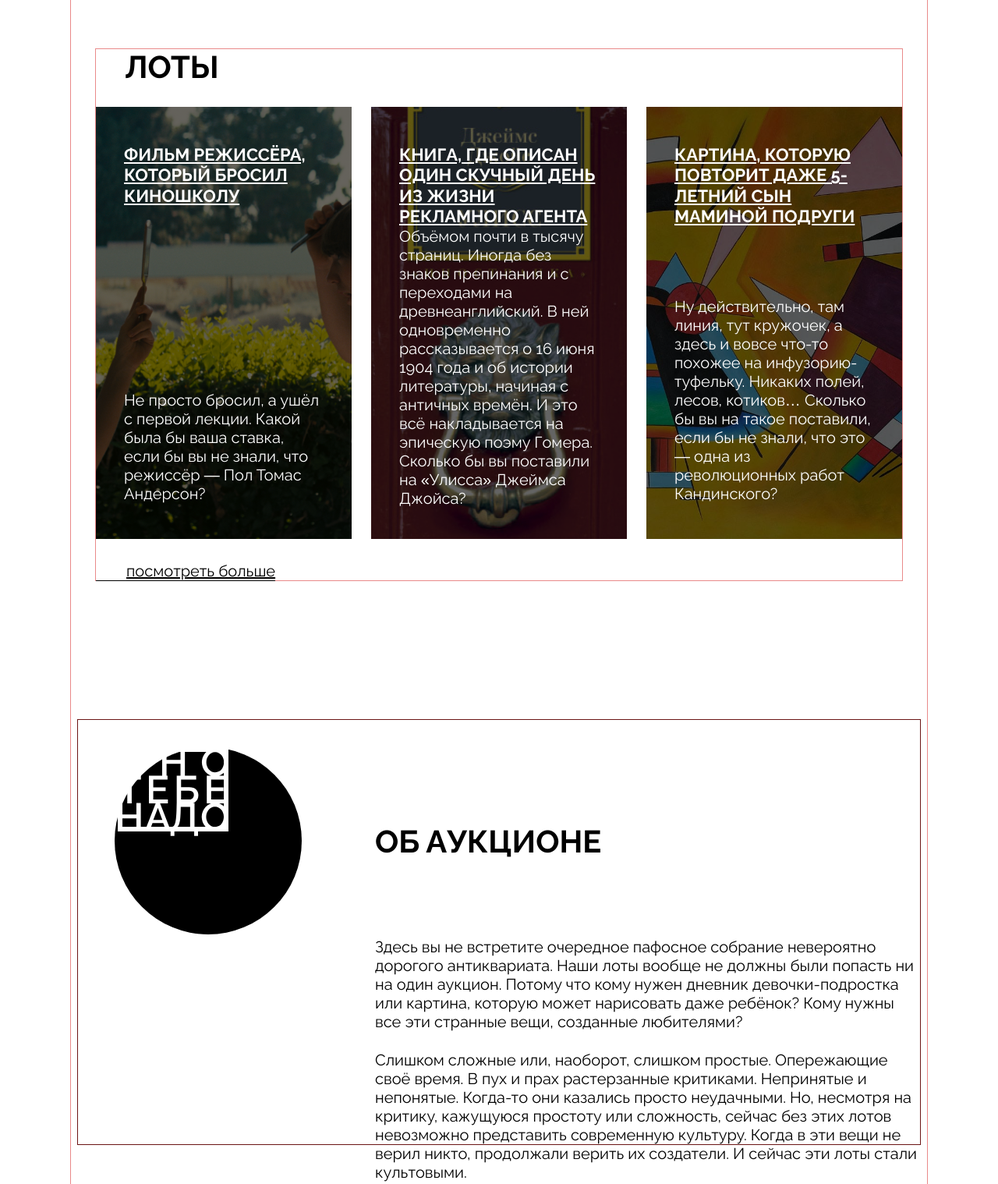
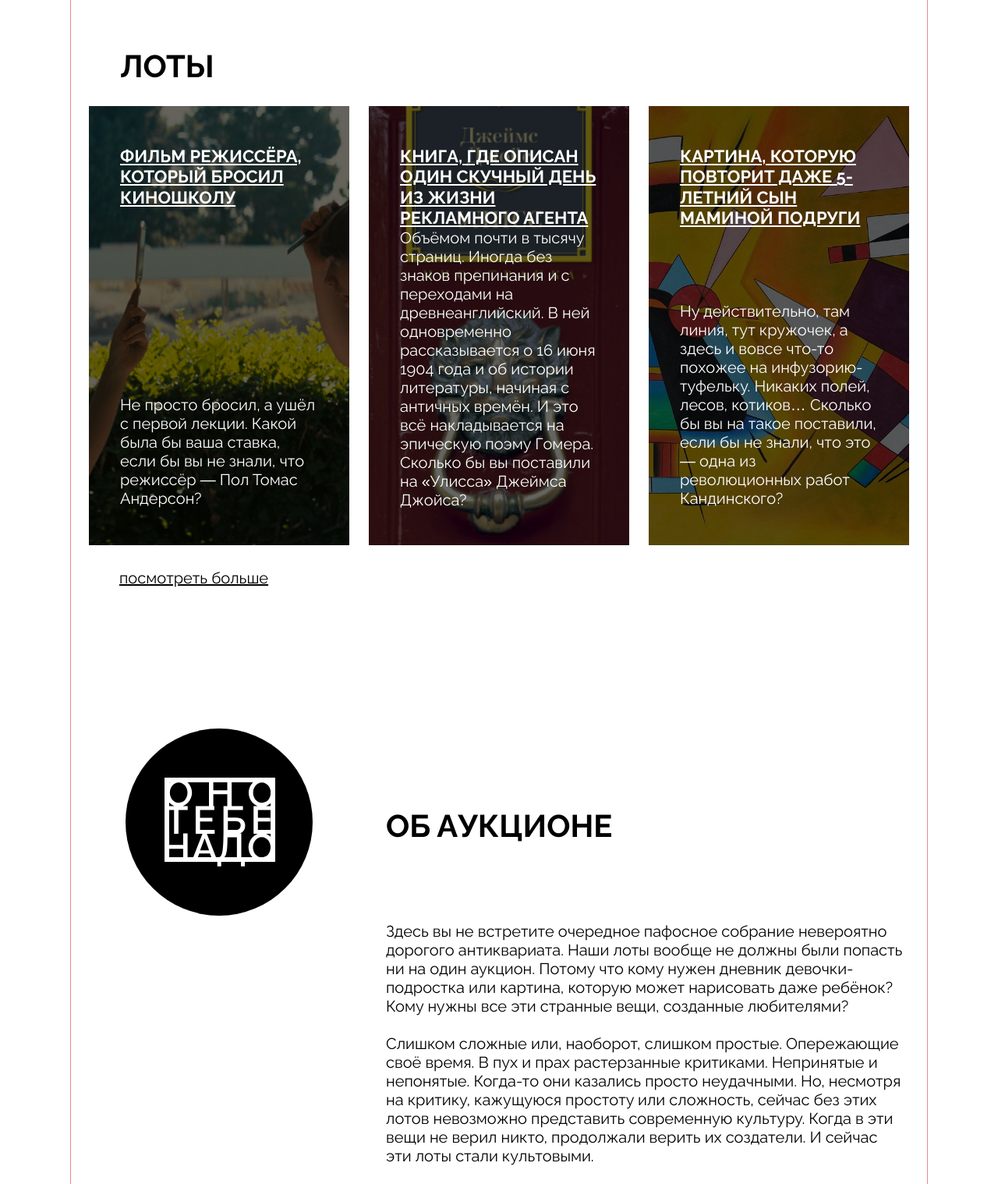
Before and after one commit to YuryWeb/ono-tebe-nado, a plain HTML site: page index.html in a window 1280 px wide. Shown: the part 1060-2578 px from the top of the page at 78% size. Drawn offline with Linux system fonts and the light colour scheme.

Commit message:
исправлена секция ABOUT, уточнена секция LOTS, проверка по новому макету

```diff
--- a/index.html
+++ b/index.html
@@ -58,7 +58,7 @@
 
       </section>
 
-      <section class="lots border__temp">
+      <section class="lots">
         <h2 class="lots__heading">ЛОТЫ</h2>
 
         <ul class="lots__card-list">
@@ -110,7 +110,7 @@
           <img class="about__logo-image" src="./images/logo-white.svg" alt="Белый логотип страницы">
         </div>
 
-        <article>
+        <article class="about__column">
 
           <h3 class="about__title">Об аукционе</h3>
 
@@ -125,7 +125,7 @@
 
     </main>
 
-    <footer class="footer border__temp">
+    <footer class="footer">
 
       <div class="address">
         <a href="tel:+99995555555">+9 999 555 5555</a>
--- a/styles/style.css
+++ b/styles/style.css
@@ -176,7 +176,8 @@
 /* СЕКЦИЯ карточек */
 
 .lots {
-    margin: 0 31px 177px;
+    margin: 0 auto 146px;
+    width: 1052px;
 }
 
 .lots__heading {
@@ -185,7 +186,7 @@
     font-weight: 700;
     text-transform: uppercase;
     line-height: 46.96px;
-    margin-left: 37px;
+    margin-left: 40px;
     margin-bottom: 27px;
 }
 
@@ -196,7 +197,7 @@
     /* column-gap: 25px; */
     gap: 25px; /* если карточек будет больше, будет отступ при переносе */
     list-style-type: none;
-    margin-bottom: 29px;
+    margin-bottom: 30px;
 
 }
 
@@ -212,16 +213,15 @@
 
 .card {
     /* width: 328px; */
-    height: 554px;
+    height: 563px;
     width: 100%;
-    padding: 48px 36px 46px;
+    padding: 51px 40px 48px;
     background-position: center;
     background-repeat: no-repeat;
     background-size: cover;
     position: relative;
     display: flex;
     flex-direction: column;
-
 }
 
 .card::before {
@@ -275,7 +275,6 @@
     line-height: 24px;
     text-transform: lowercase;
     padding-left: 39px;
-    border-bottom: 1px solid #000;
 }
 
 /* END - БЛОК карточек */
@@ -283,19 +282,12 @@
 /* СЕКЦИЯ - Об аукционе */
 
 .about {
-    width: 1082px;
-    height: 546px;
-    margin: 0 auto 181px;
-    padding-top: 35px;
+    margin: 0 auto 180px;
+    width: 1052px;
+    /* height: 595px; */
     padding-left: 47px;
     display: grid;
     grid-template-columns: 334px 1fr;
-    border: 1px solid #6b1515; /* Вспомогательная граница секции */
-}
-
-.about__column {
-
-
 }
 
 .about__logo {
@@ -303,13 +295,20 @@
     height: 240px;
     background-color: #000;
     border-radius: 50%;
+    margin-top: 35px;
+    /* padding: 64px 47px; */
     display: flex;
+    align-items: center;
+    justify-content: center;
 }
 
 .about__logo-image {
     width: 148px;
     height: 114px;
+}
 
+.about__column {
+    padding: 136px 5px 0 0;
 }
 
 .about__title {
@@ -319,7 +318,6 @@
     font-weight: 700;
     line-height: 47px;
     text-transform: uppercase;
-    margin-top: 97px;
     margin-bottom: 100px;
 }
 
@@ -329,7 +327,7 @@
     font-style: normal;
     font-weight: 400;
     line-height: 24px;
-    margin-bottom: 25px;
+    margin-bottom: 24px;
 }
 
 .about__text:last-child {
@@ -339,6 +337,7 @@
 /* FOOTER */
 
 .footer {
+    margin: 0 50px 88px;
     display: grid;
     grid-template-columns: 1fr 1fr 1fr;
     column-gap: 180px;
```
